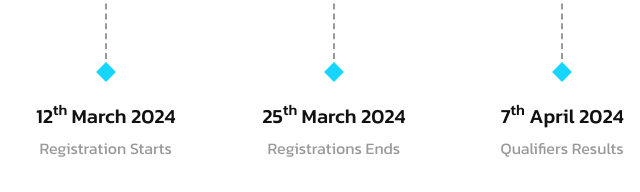
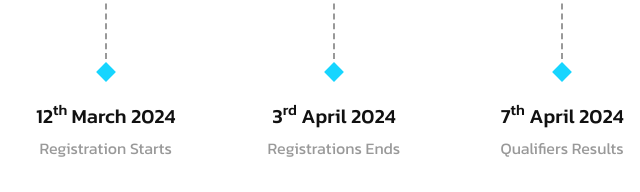
Before and after one commit to namantolasaria13/solveathon, a plain HTML site: page templates/index.html in a window 1280 px wide. Shown: the part 4150-4342 px from the top of the page, 78-718 px from the left. Drawn offline with nearby package versions, Linux system fonts and the light colour scheme; a script that the page names is missing.

Commit message:
Update index.html
Date changed to 3rd april

```diff
--- a/templates/index.html
+++ b/templates/index.html
@@ -437,7 +437,7 @@
                     </div>
                     <div class="roadmap-item">
                         <div class="roadmap-point"><span></span></div>
-                        <h5>25<sup>th</sup> March 2024</h5>
+                        <h5>3<sup>rd</sup> April 2024</h5>
                         <span>Registrations Ends</span>
                     </div>
                     <div class="roadmap-item">
```
